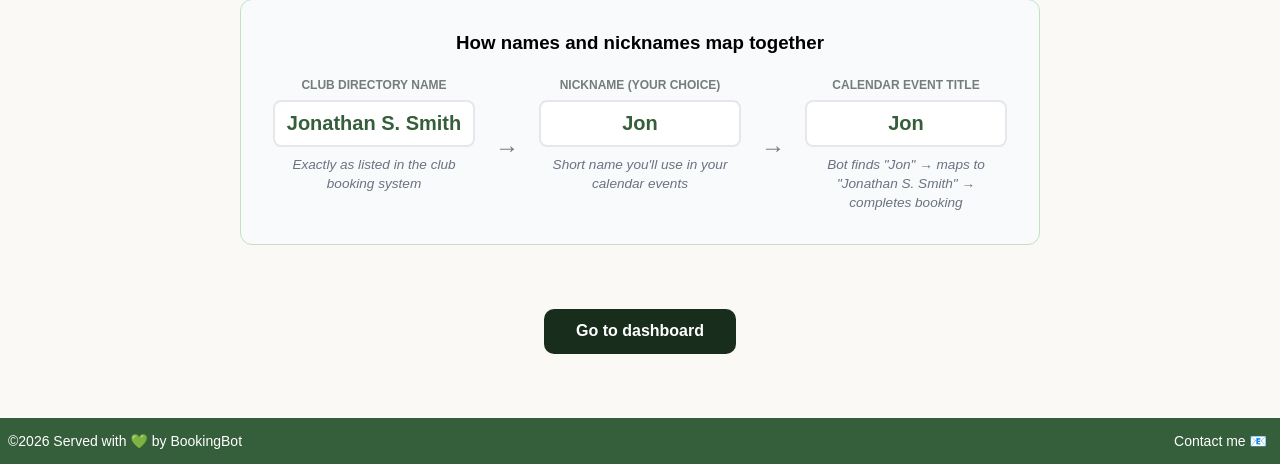
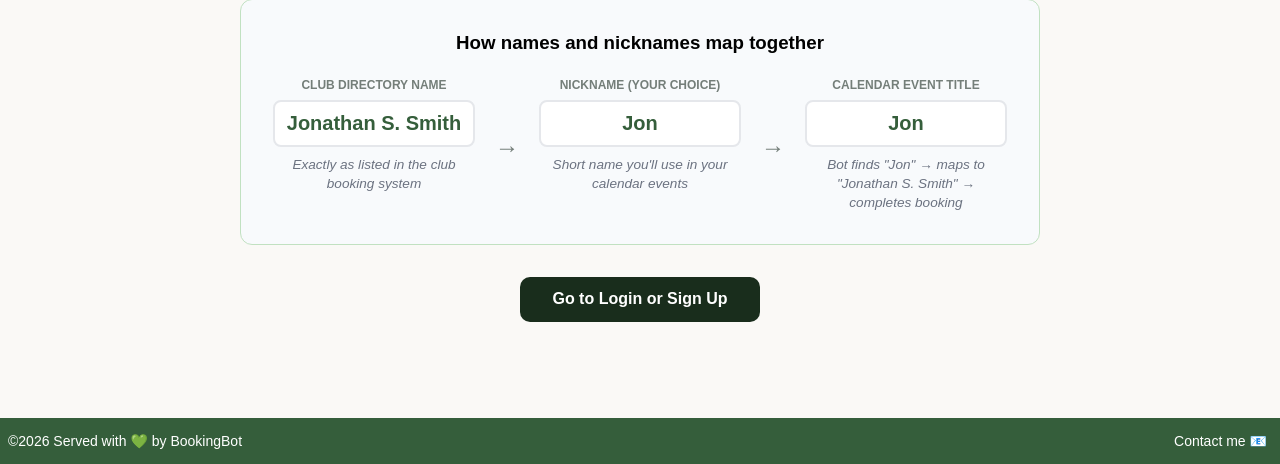
Before and after one commit to ivgrosdidier/tennis-booking-bot, a Flask app: page /instructions in a window 1280 px wide. Shown: the part 1416-1880 px from the top of the page. Run offline with Flask 3, Linux system fonts and the light colour scheme; parts of the project's set-up code (start-up, migrations or seed data) failed here and were passed over.

Commit message:
change instruction button

```diff
--- a/extensions.py
+++ b/extensions.py
@@ -50,7 +50,8 @@ db = firestore.client()
 try:
     fernet = Fernet(Config.FERNET_KEY.encode())
 except Exception as e:
-    logger.critical(f"Fernet Key Initialization Failed: {e}")
+    # This will give you a MUCH better log message if it fails again
+    print(f"CRITICAL: Fernet Key Initialization Failed. Error: {e}")
     raise
 
 # helper functions
--- a/templates/instructions.html
+++ b/templates/instructions.html
@@ -134,10 +134,16 @@
         </div>
 
         <!-- CTA -->
-        <div class="cta-row">
-          <a href="{{ url_for('dashboard.dashboard') }}" class="primary-button" style="text-decoration:none; padding: 0.85rem 2rem; border-radius: 10px; background: #192d1c; color: white; font-weight: 600; font-size: 1rem;">
-            Go to dashboard
-          </a>
+        <div class="cta-row" style="display: flex; justify-content: center; width: 100%; margin-top: 2rem;">
+          {% if session.get('user') %}
+            <a href="{{ url_for('dashboard.dashboard') }}" class="primary-button" style="text-decoration:none; padding: 0.85rem 2rem; border-radius: 10px; background: #192d1c; color: white; font-weight: 600; font-size: 1rem;">
+              Go to dashboard
+            </a>
+          {% else %}
+            <a href="{{ url_for('auth.login') }}" class="primary-button" style="text-decoration:none; padding: 0.85rem 2rem; border-radius: 10px; background: #192d1c; color: white; font-weight: 600; font-size: 1rem;">
+              Go to Login or Sign Up
+            </a>
+          {% endif %}
         </div>
 
       </div>
```
